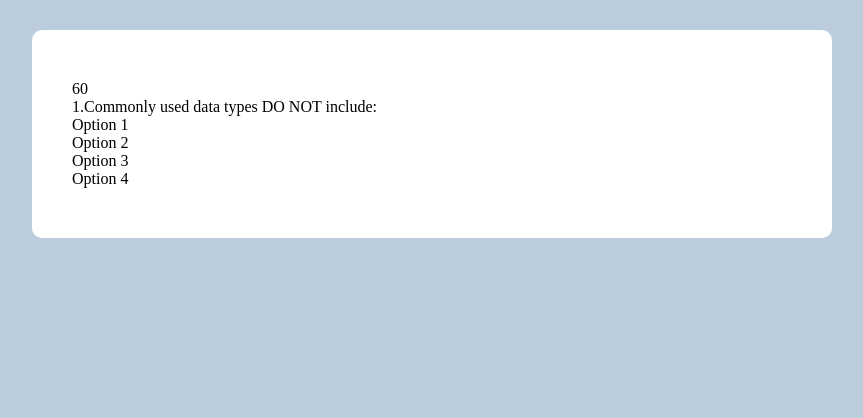
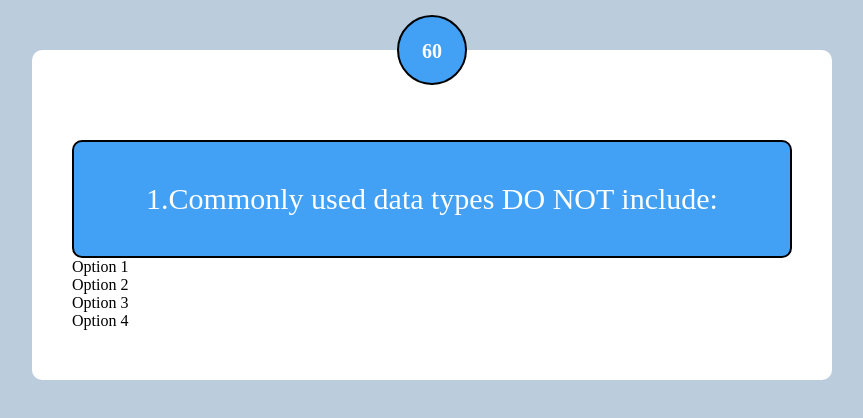
Before and after one commit to Jermayy/MultipleChoiceQuiz, a plain HTML site: page index.html in a window 1280 px wide. Shown: the whole page, without its empty margins (208-1071 px from the left). Drawn offline with Linux system fonts and the light colour scheme.

Commit message:
added styling to timer div

```diff
--- a/css/indexStyle.css
+++ b/css/indexStyle.css
@@ -11,9 +11,10 @@ body {
     max-width: 800px;
     background-color: white;
     margin: 0 auto;
-    margin-top: 30px;
+    margin-top: 50px;
     padding: 50px 40px;
     border-radius: 10px;
+    position: relative;
 }
 
 .quizContainer h4 {
@@ -39,3 +40,38 @@ body {
 .btn:focus {
     outline: none;
 }
+
+.quizQuestionContainer .questionBox {
+    padding: 40px 30px;
+    margin-top: 40px;
+    border-radius: 10px;
+    border: 2px solid black;
+    text-align: center;
+    background-color: #42a1f5;
+    color: white;
+}
+
+.quizQuestionContainer .questionBox .questionText {
+    font-size: 30px;
+    text-align: center;
+}
+
+.quizQuestionContainer .quizTime {
+    height: 70px;
+    width: 70px;
+    background-color: #42a1f5;
+    border: 2px solid black;
+    font-size: 20px;
+    font-weight: 800;
+    color: white;
+    border-radius: 50%;
+    line-height: 68px;
+    text-align: center;
+    position: absolute;
+    top: 0;
+    left: 50%;
+    margin: -35px;
+    z-index: 1;
+}
+
+.quizQuestionContainer .optionBox .option {}
```
